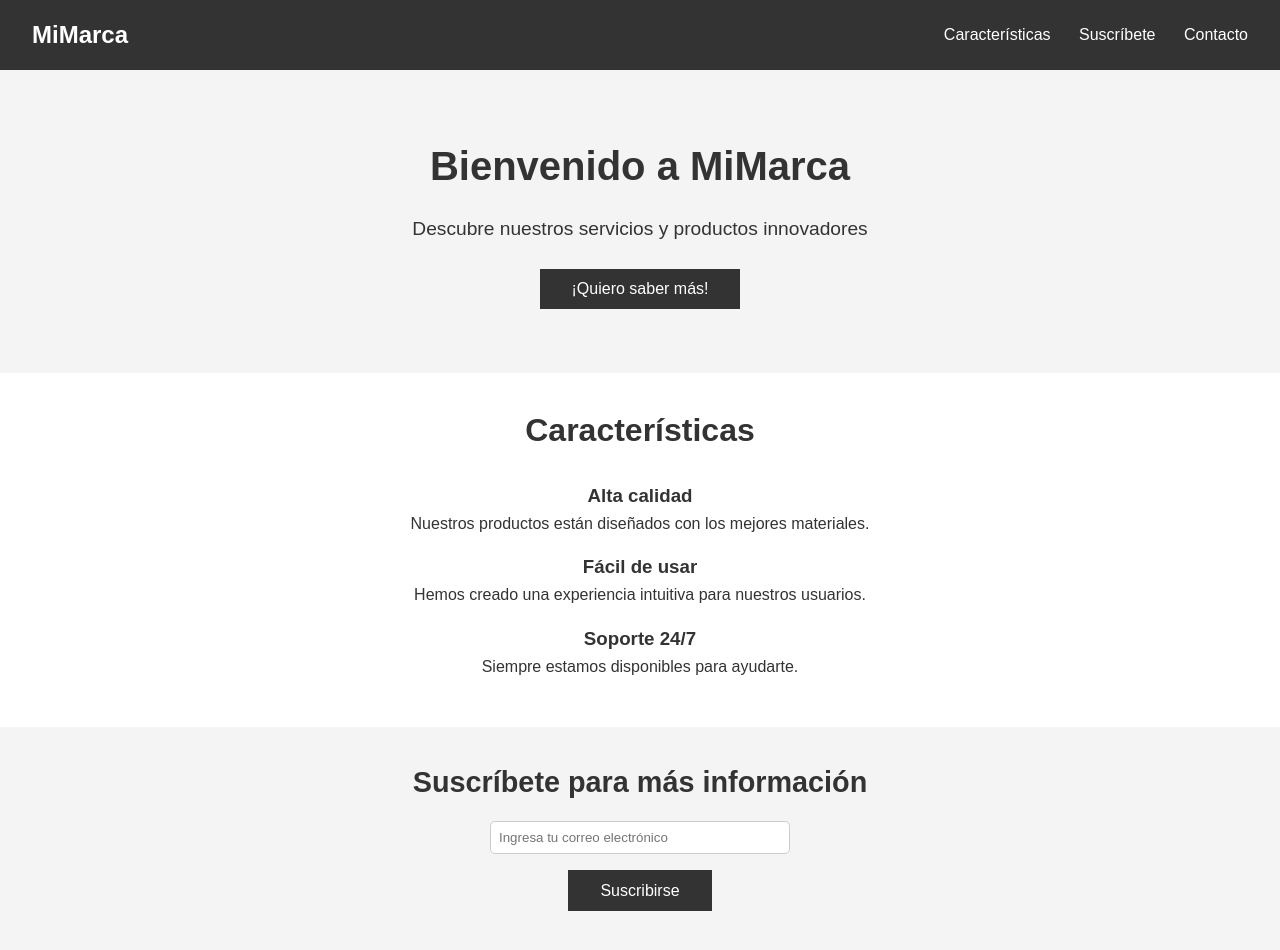
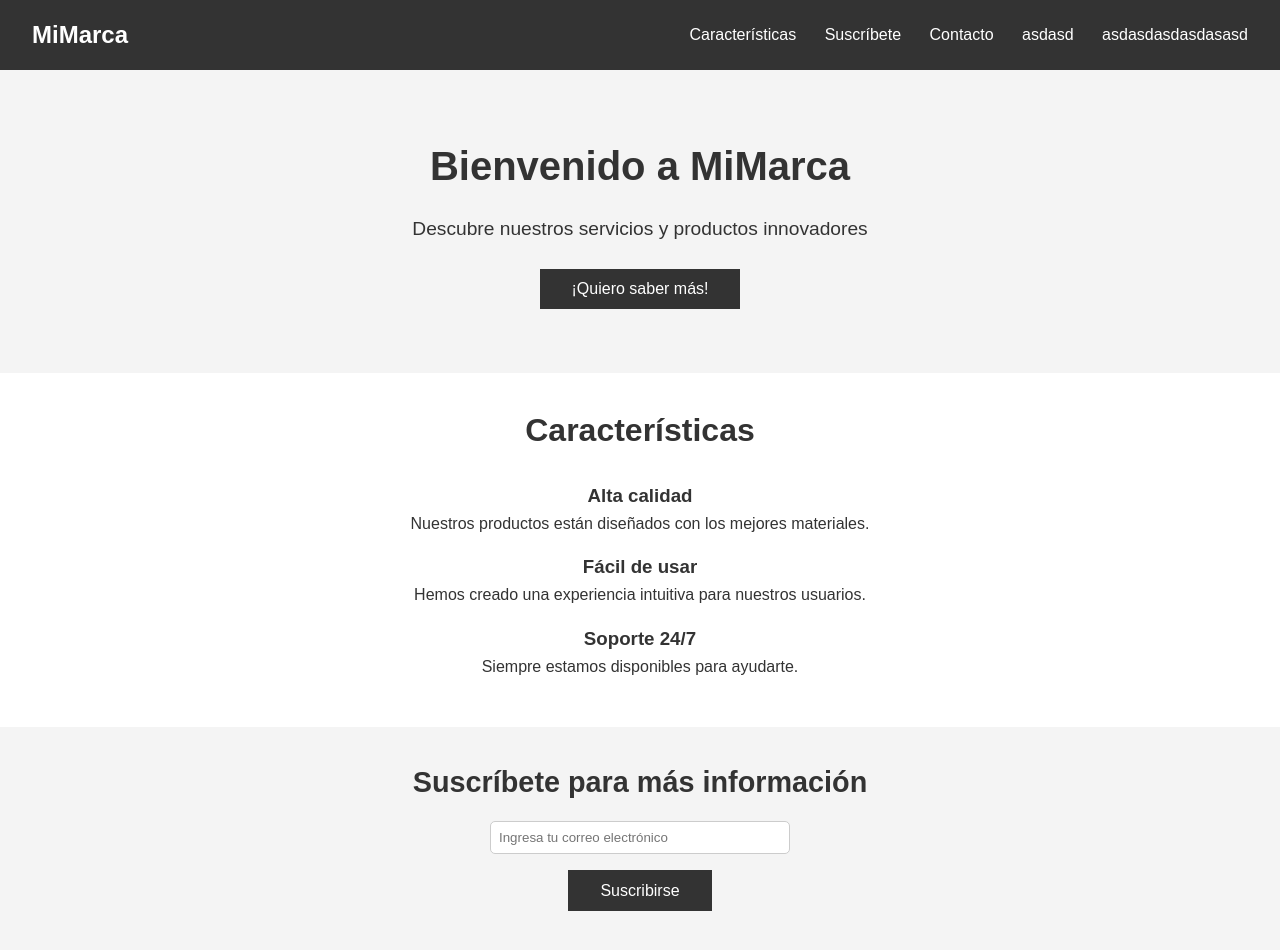
Before and after one commit to harveyrdev/gitflowpractiques, a plain HTML site: page index.html in a window 1280 px wide. Drawn offline with Linux system fonts and the light colour scheme.

Commit message:
Formulario

```diff
--- a/index.html
+++ b/index.html
@@ -15,6 +15,9 @@
             <a href="#features">Características</a>
             <a href="#subscribe">Suscríbete</a>
             <a href="#contact">Contacto</a>
+            <a href="#contact">asdasd</a>
+
+            <a href="#contact">asdasdasdasdasasd</a>
         </nav>
     </header>
 
```
